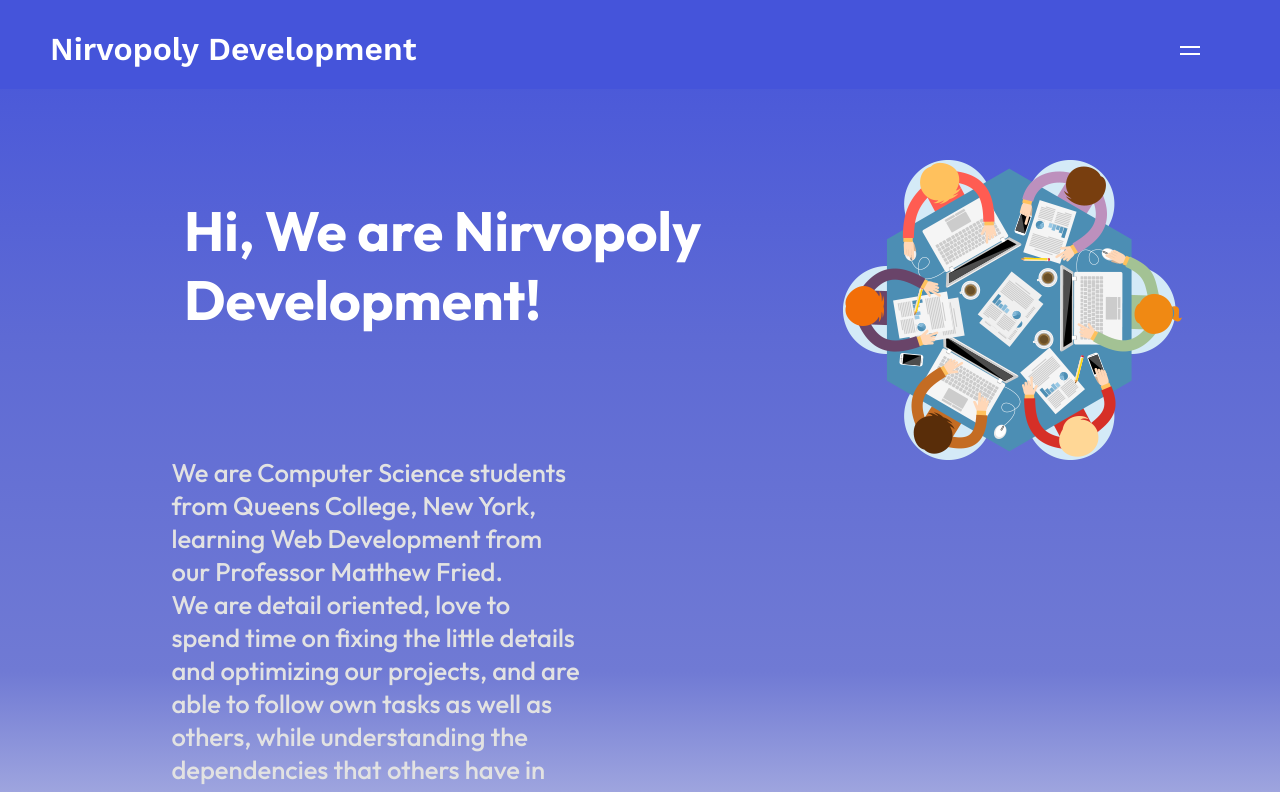
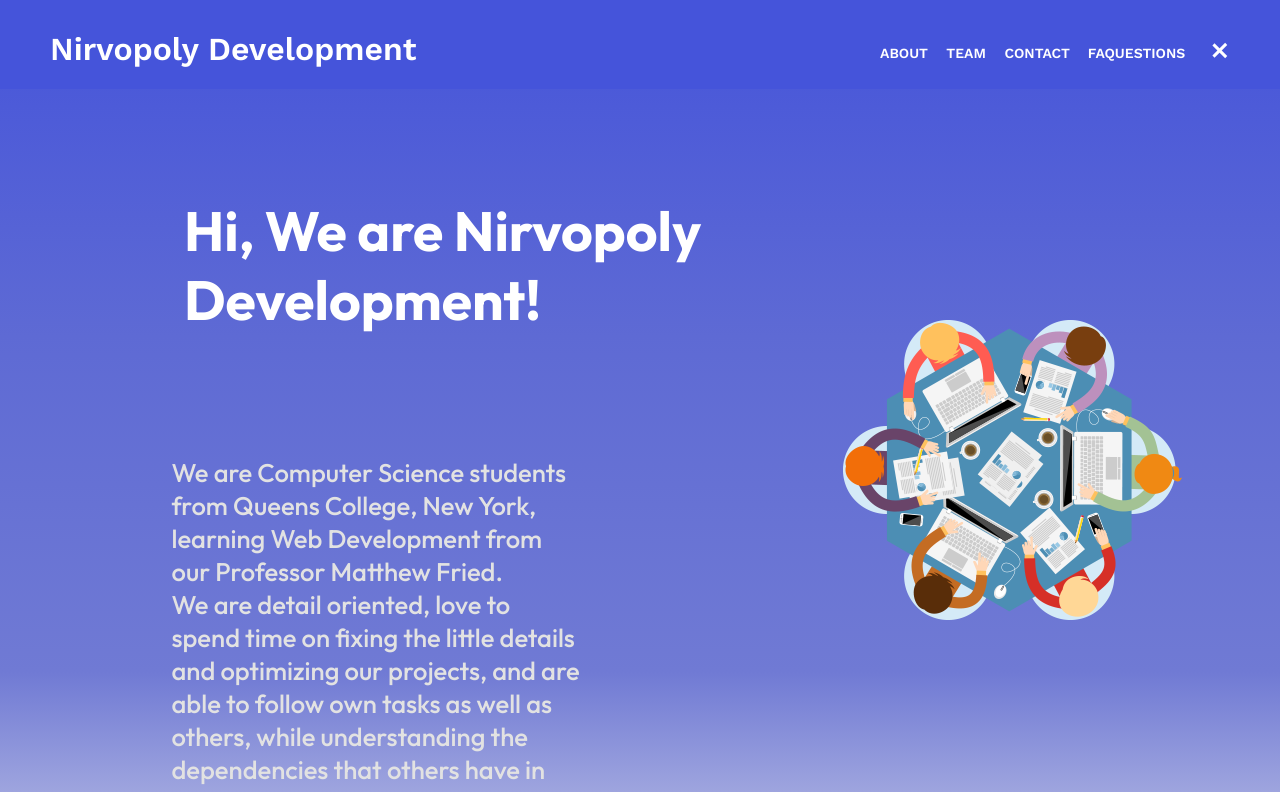
Before and after one commit to davlsb/HWProj2, a plain HTML site: page index.html in a window 1280 px wide. Both pictures are taken after a click on the button 1216 px from the left and 50 px from the top of the page. Shown: the top 792 px of the page. Drawn offline with nearby package versions, Linux system fonts and the light colour scheme; some packages are replaced by stand-ins of ours.

Commit message:
Fixed visibility bug due to Udemy course setting opacity and allowing clickability whole hidden

```diff
--- a/script.js
+++ b/script.js
@@ -1,5 +1,8 @@
 const toggle = document.getElementById('toggle');
 const nav = document.getElementById('nav');
+
+nav.classList.toggle('active');
+
 
 toggle.addEventListener('click', () => {
     nav.classList.toggle('active')
--- a/style.css
+++ b/style.css
@@ -140,12 +140,14 @@
 nav ul li{
     transform: rotateY(0deg);
     opacity: 0;
-    transition: transform 0.6s linear, opacity 0.6s linear;
+    visibility: hidden;
+    transition: transform 0.6s linear, opacity 0.6s linear, visibility 0.6s linear;
 }
 
 nav.active ul li {
     opacity: 1;
     transform: rotateY(360deg);
+    visibility: visible;
 }
 
 nav ul a {
@@ -172,7 +174,7 @@
 
 .icon .line {
     background-color: white;
-    height: 2px;
+    height: 3px;
     top: 10px;
     left: 10px;
     transition: transform 0.6s linear;
@@ -202,7 +204,7 @@
 
 .about img{
 position: relative;
-margin-top: 10em;
+margin-top: 20em;
 
 }
 
@@ -555,59 +557,6 @@
 }
 
 
-/*old navbar
-/* Place the navbar at the bottom of the page, and make it stick
-.navbar {
-  position: fixed;
-  font-family: 'Work Sans', sans-serif;
-  font-weight: 800;
-      bottom: 0;
-      width: 100%;
-      height: 55px;
-      box-shadow: 0 0 3px rgba(0, 0, 0, 0.2);
-      background-color: #ffffff;
-      display: flex;
-      overflow-x: auto;
-  }
-
-  /* Style the links inside the navigation bar
-  .navbar a {
-    z-index: 9999;
-    float: left;
-    display: block;
-    color: #222;
-    text-align: center;
-    padding: 14px 16px;
-    text-decoration: none;
-    font-size: 1.1em;
-    align-items: center;
-    justify-content: center;
-  }
-
-  /* Change the color of links on hover
-  .navbar a:hover {
-    background-color: #4554da;
-    color: #ffffff;
-  }
-
-  /* Add a color to the active/current link
-  .navbar a.active {
-   display: flex;
-      flex-direction: column;
-      flex-grow: 1;
-      min-width: 50px;
-      overflow: hidden;
-      white-space: nowrap;
-      font-size: 1.3em;
-      color: #4554da;
-      text-decoration: none;
-      -webkit-tap-highlight-color: transparent;
-      transition: background-color 0.5s ease-in-out;
-      margin:0;
-  }
-  .navbar {display: none}
-*/
-
 .tab-container{
   background: #fff;
   box-shadow: 0 3px 6px rgba(0,0,0,0.16), 0 3px 6px rgba(0, 0, 0, 0.23);
```
Also changed, not shown: contact.html (+12 -10 lines).
